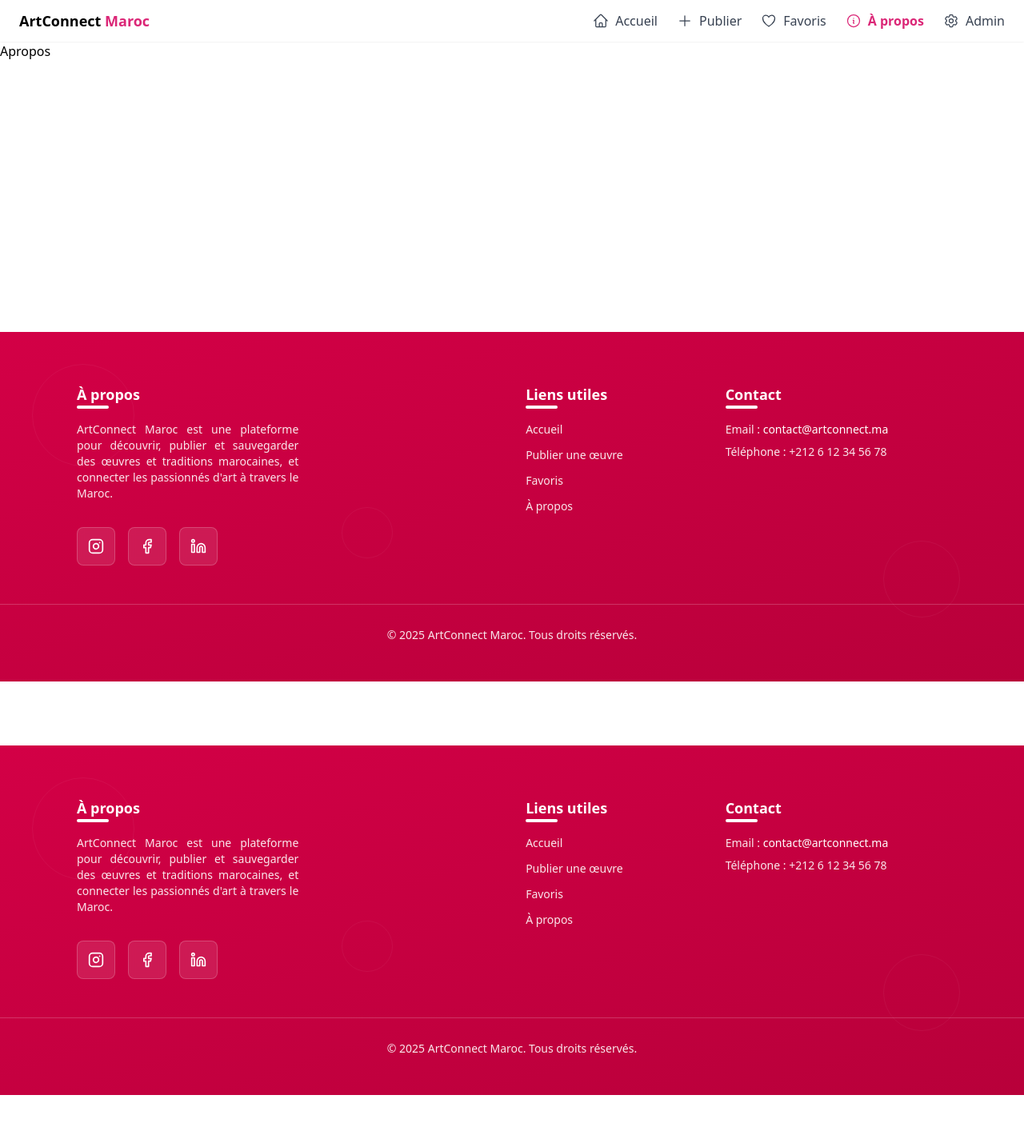
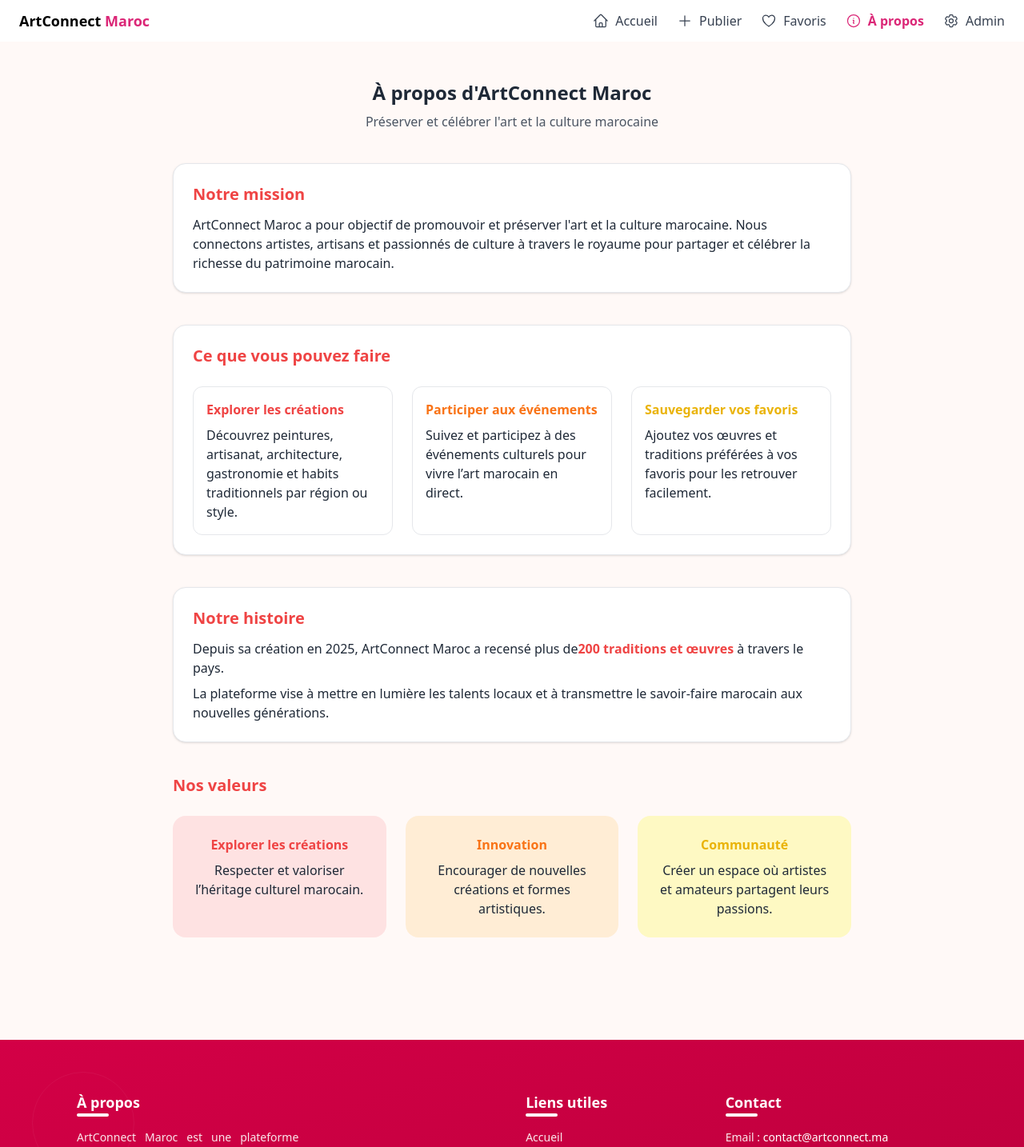
Before and after one commit to Abder011/art_connect, a React (Create React App) app: page /apropos in a window 1280 px wide. Shown: the top 1434 px of the page at 80% size. Before the commit the page ends 1369 px from the top, so only its background shows below. Built offline with nearby package versions, Linux system fonts and the light colour scheme.

Commit message:
Ajouter Apropos

```diff
--- a/src/App.js
+++ b/src/App.js
@@ -13,7 +13,7 @@ import Apropos from "./pages/Apropos";
 import Admin from "./pages/Admin";
 
 // Footer
-import Footer from "./components/Footer";
+
 
 function App() {
   return (
@@ -35,8 +35,7 @@ function App() {
         </main>
       </BrowserRouter>
 
-      {/* Footer toujours en bas */}
-      <Footer />
+
     </div>
   );
 }
--- a/src/pages/Admin.jsx
+++ b/src/pages/Admin.jsx
@@ -7,7 +7,7 @@ export default function Admin() {
       <div className="flex-grow">
         <h1>Admin</h1>
       </div>
-      <Footer />
+     <Footer />
     </div>
   );
 }
--- a/src/pages/Apropos.jsx
+++ b/src/pages/Apropos.jsx
@@ -3,11 +3,80 @@ import Footer from "../components/Footer";
 
 export default function Apropos() {
   return (
-    <div className="flex flex-col min-h-screen">
-      <div className="flex-grow">
-        <h1>Apropos</h1>
+    <div className="bg-[#fff9f7] text-gray-800 font-sans">
+        <section class="max-w-4xl mx-auto py-12 px-6">
+ {/*  Titre  */}
+      <div class="text-center mb-10">
+      <h1 class="text-2xl font-bold mb-2">À propos d'ArtConnect Maroc</h1>
+      <p class="text-gray-600">Préserver et célébrer l'art et la culture marocaine</p>
+    </div>
+
+    {/* Notre mission  */}
+    <div class="bg-white rounded-2xl shadow p-6 mb-10 border">
+      <h2 class="text-xl font-semibold text-red-500 mb-3">Notre mission</h2>
+      <p>
+        ArtConnect Maroc a pour objectif de promouvoir et préserver l'art et la culture marocaine.
+        Nous connectons artistes, artisans et passionnés de culture à travers le royaume pour partager
+        et célébrer la richesse du patrimoine marocain.
+      </p>
+    </div>
+   {/*  Ce que vous pouvez faire */}
+    <div class="bg-white rounded-2xl shadow p-6 mb-10 border">
+      <h2 class="text-xl font-semibold text-red-500 mb-6">Ce que vous pouvez faire</h2>
+      <div class="grid md:grid-cols-3 gap-6">
+        <div class="p-4 border rounded-xl hover:shadow-md transition">
+          <h3 class="font-semibold text-red-500 mb-2">Explorer les créations</h3>
+          <p>Découvrez peintures, artisanat, architecture, gastronomie et habits traditionnels par région ou style.</p>
+        </div>
+        <div class="p-4 border rounded-xl hover:shadow-md transition">
+          <h3 class="font-semibold text-orange-500 mb-2">Participer aux événements</h3>
+          <p>Suivez et participez à des événements culturels pour vivre l’art marocain en direct.</p>
+        </div>
+        <div class="p-4 border rounded-xl hover:shadow-md transition">
+          <h3 class="font-semibold text-yellow-500 mb-2">Sauvegarder vos favoris</h3>
+          <p>Ajoutez vos œuvres et traditions préférées à vos favoris pour les retrouver facilement.</p>
+        </div>
       </div>
-      <Footer />
+    </div>
+     {/*  Notre histoire */}
+    <div class="bg-white rounded-2xl shadow p-6 mb-10 border">
+      <h2 class="text-xl font-semibold text-red-500 mb-3">Notre histoire</h2>
+      <p class="mb-2">
+        Depuis sa création en 2025, ArtConnect Maroc a recensé plus de
+        <span class="text-red-500 font-semibold">200 traditions et œuvres</span> à travers le pays.
+      </p>
+      <p>
+        La plateforme vise à mettre en lumière les talents locaux et à transmettre le savoir-faire marocain
+        aux nouvelles générations.
+      </p>
+    </div>
+
+    {/*  Nos valeurs  */}
+    <div>
+      <h2 class="text-xl font-semibold text-red-500 mb-6">Nos valeurs</h2>
+      <div class="grid md:grid-cols-3 gap-6">
+
+        <div class="bg-red-100 p-6 rounded-2xl text-center">
+          <h3 class="font-semibold text-red-500 mb-2">Explorer les créations</h3>
+          <p>Respecter et valoriser l’héritage culturel marocain.</p>
+        </div>
+
+        <div class="bg-orange-100 p-6 rounded-2xl text-center">
+          <h3 class="font-semibold text-orange-500 mb-2">Innovation</h3>
+          <p>Encourager de nouvelles créations et formes artistiques.</p>
+        </div>
+
+        <div class="bg-yellow-100 p-6 rounded-2xl text-center">
+          <h3 class="font-semibold text-yellow-500 mb-2">Communauté</h3>
+          <p>Créer un espace où artistes et amateurs partagent leurs passions.</p>
+        </div>
+      </div>
+    </div>
+
+
+
+        </section>
+     <Footer />
     </div>
   );
 }
```
Also changed, not shown: 1 other file (tests, documents, lock files or other folders).
